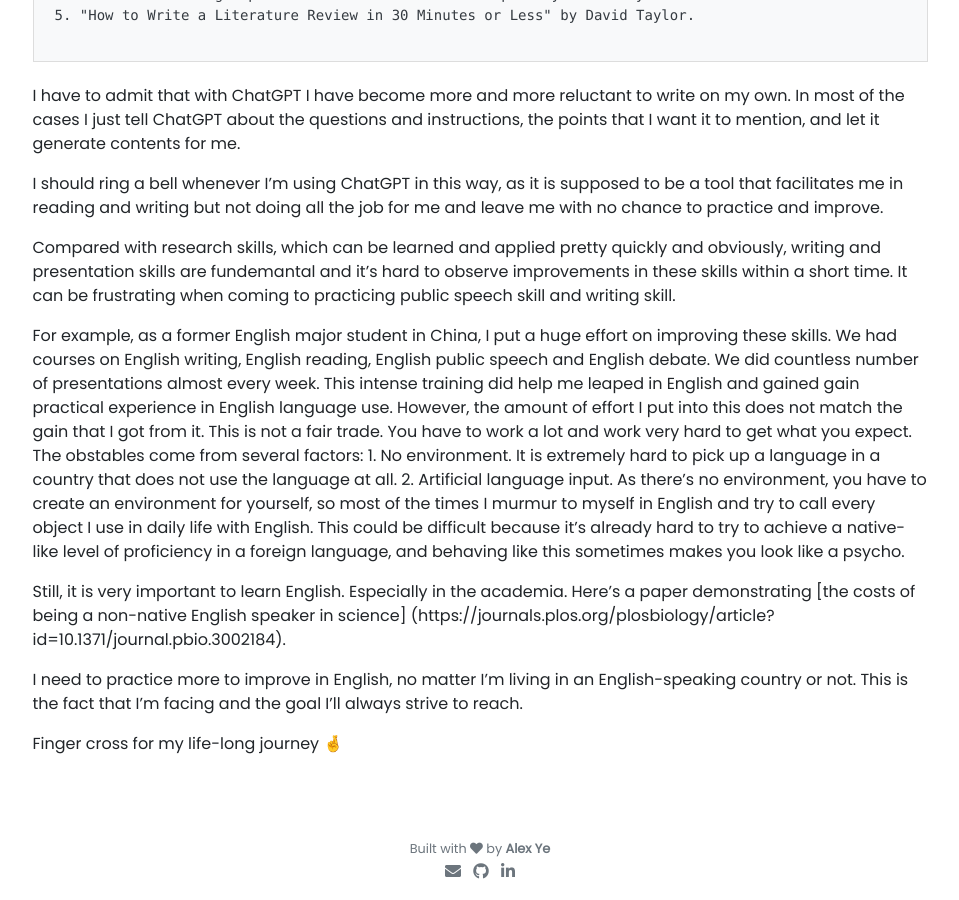
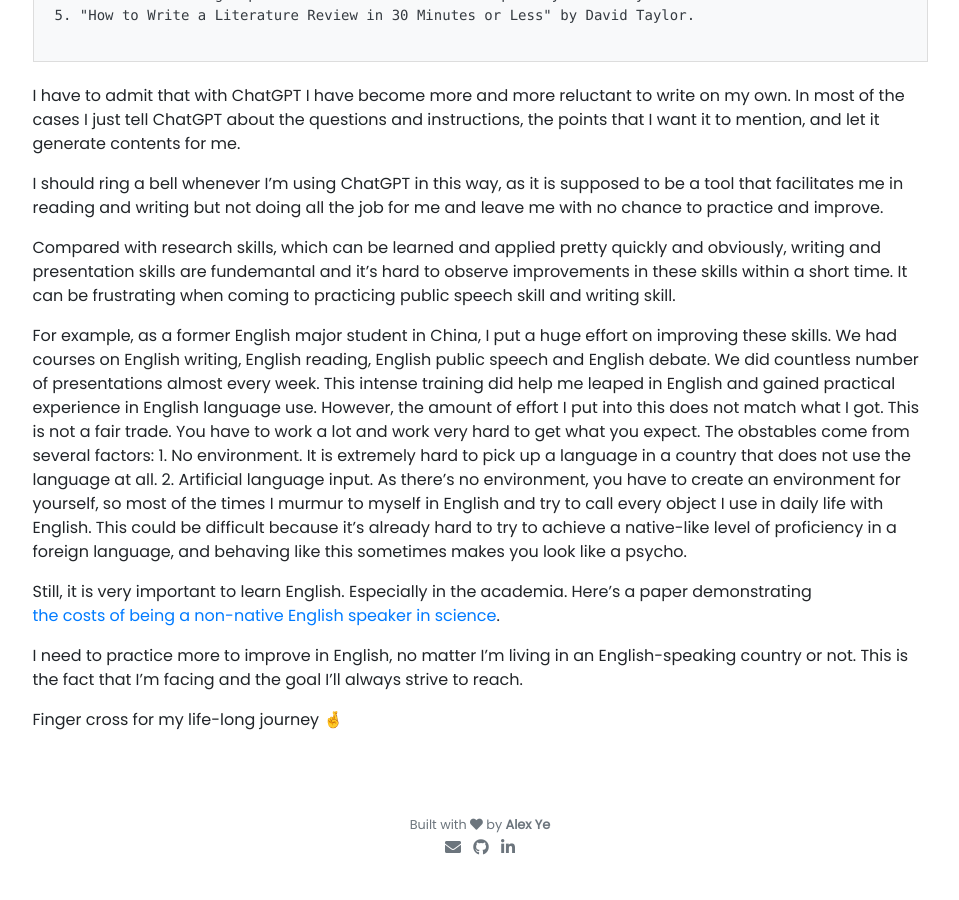
Before and after one commit to alexxyye/alexxyye.github.io, a Jekyll site: the page built from _posts/2023-08-03-reflection.md, in a window 1280 px wide and 900 px high, scrolled down 1884 px. Shown: the whole window, without its empty margins (160-1119 px from the left). Built offline with Jekyll 4.4.1, drawn with Linux system fonts in a browser that asks for light colours; nearby versions of some CDN libraries; emoji names are drawn with the system emoji font; our own code applies the rules of GitHub Pages for plain Markdown files; comment, search, counter and statistics services are not loaded; after the commit the page ends 2760 px from its top, so only the background shows below that.

Commit message:
grammar revision

```diff
--- a/_posts/2023-08-03-reflection.md
+++ b/_posts/2023-08-03-reflection.md
@@ -89,9 +89,9 @@ I should ring a bell whenever I'm using ChatGPT in this way, as it is supposed t
 
 Compared with research skills, which can be learned and applied pretty quickly and obviously, writing and presentation skills are fundemantal and it's hard to observe improvements in these skills within a short time. It can be frustrating when coming to practicing public speech skill and writing skill.
 
-For example, as a former English major student in China, I put a huge effort on improving these skills. We had courses on English writing, English reading, English public speech and English debate. We did countless number of presentations almost every week. This intense training did help me leaped in English and gained gain practical experience in English language use. However, the amount of effort I put into this does not match the gain that I got from it. This is not a fair trade. You have to work a lot and work very hard to get what you expect. The obstables come from several factors: 1. No environment. It is extremely hard to pick up a language in a country that does not use the language at all. 2. Artificial language input. As there's no environment, you have to create an environment for yourself, so most of the times I murmur to myself in English and try to call every object I use in daily life with English. This could be difficult because it's already hard to try to achieve a native-like level of proficiency in a foreign language, and behaving like this sometimes makes you look like a psycho.
+For example, as a former English major student in China, I put a huge effort on improving these skills. We had courses on English writing, English reading, English public speech and English debate. We did countless number of presentations almost every week. This intense training did help me leaped in English and gained practical experience in English language use. However, the amount of effort I put into this does not match what I got. This is not a fair trade. You have to work a lot and work very hard to get what you expect. The obstables come from several factors: 1. No environment. It is extremely hard to pick up a language in a country that does not use the language at all. 2. Artificial language input. As there's no environment, you have to create an environment for yourself, so most of the times I murmur to myself in English and try to call every object I use in daily life with English. This could be difficult because it's already hard to try to achieve a native-like level of proficiency in a foreign language, and behaving like this sometimes makes you look like a psycho.
 
-Still, it is very important to learn English. Especially in the academia. Here's a paper demonstrating [the costs of being a non-native English speaker in science] (https://journals.plos.org/plosbiology/article?id=10.1371/journal.pbio.3002184).
+Still, it is very important to learn English. Especially in the academia. Here's a paper demonstrating [the costs of being a non-native English speaker in science](https://journals.plos.org/plosbiology/article?id=10.1371/journal.pbio.3002184).
 
 I need to practice more to improve in English, no matter I'm living in an English-speaking country or not. This is the fact that I'm facing and the goal I'll always strive to reach.
 
```
